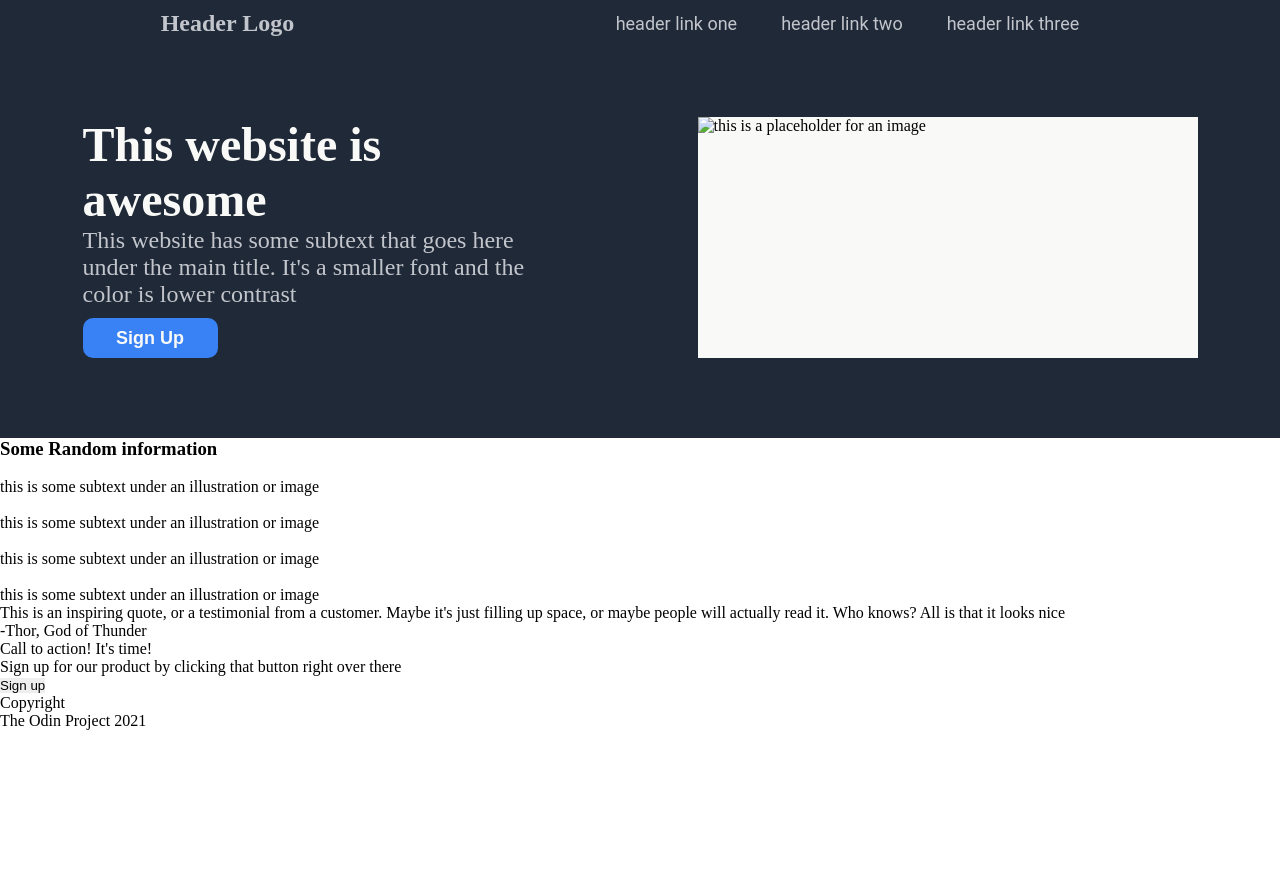
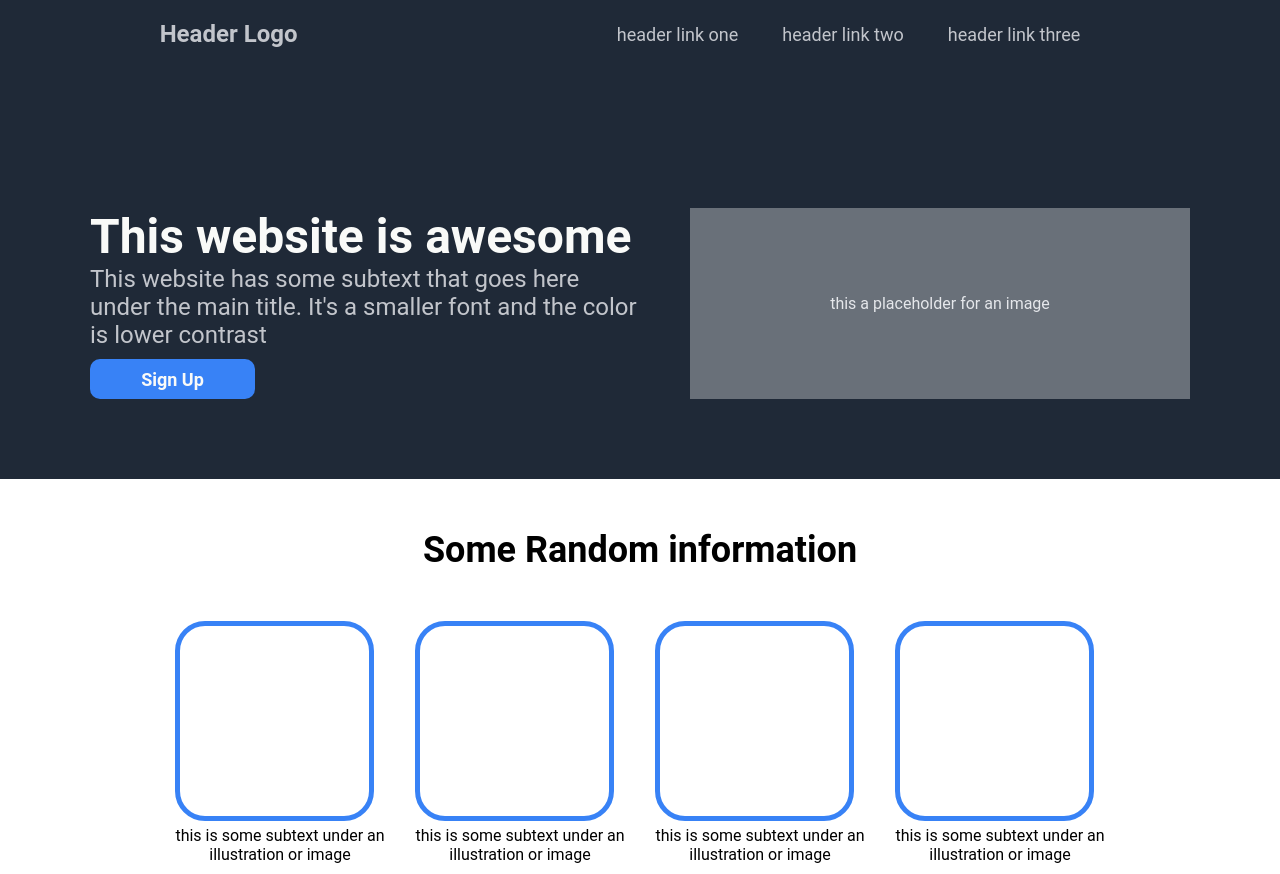
Before and after one commit to Carlton001/Project-1, a plain HTML site: page index.html in a window 1280 px wide. Shown: the top 874 px of the page. Before the commit the page ends 800 px from the top, so only its background shows below. Drawn offline with Linux system fonts and the light colour scheme.

Commit message:
add remaining css to complete the project

```diff
--- a/index.html
+++ b/index.html
@@ -30,7 +30,7 @@
         </div>
 
         <div class="photo-part">
-            <img src="" alt="this is a placeholder for an image">
+            <div class="alt">this a placeholder for an image</div>
         </div>
     </section>
 
@@ -38,24 +38,26 @@
         <div class="first-part">
             <h3>Some Random information</h3>
 
+            <div class="main-box">
                 <div class="box">
-                <img src="" alt="">
+                    <div class="img-box"><img src="" alt="" class="image"></div>
                     <div class="text">this is some subtext under an illustration or image</div>
                 </div>
 
                 <div class="box">
-                <img src="" alt="">
+                    <div class="img-box"><img src="" alt="" class="image"></div>
                     <div class="text">this is some subtext under an illustration or image</div>
                 </div>
 
                 <div class="box">
-                <img src="" alt="">
+                    <div class="img-box"><img src="" alt="" class="image"></div>
                     <div class="text">this is some subtext under an illustration or image</div>
                 </div>
 
                 <div class="box">
-                <img src="" alt="">
+                    <div class="img-box"><img src="" alt="" class="image"></div>
                     <div class="text">this is some subtext under an illustration or image</div>
+                </div>
             </div>
         </div>
 
@@ -68,18 +70,18 @@
         <div class="last-part">
             <div class="blue">
                 <div class="action">
-                    <p>Call to action! It's time!</p>
-                <p>Sign up for our product by clicking that button right over there</p>
+                    <div class="pass">
+                        <div class="t3">Call to action! It's time!</div>
+                        <div class="t4">Sign up for our product by clicking that button right over there</div>
                     </div>
-
                     <button class="last-btn">Sign up</button>
+                </div>
             </div>
         </div>
     </section>
 
     <footer>
-        <div class="copy-r">Copyright</div>
-        <div class="the-odin-pro">The Odin Project 2021</div>
+        <div class="copy-r">Copyright © The Odin Project 2021</div>
     </footer>
 
 </body>
--- a/style.css
+++ b/style.css
@@ -7,12 +7,12 @@
     border: none;
     outline: none;
     scroll-behavior: smooth;
-    /* font-family: 'Poppins', sans-serif; */
+    font-family: 'roboto';
 }
 
 body{
-    /* display: flex; */
-    /* flex-direction: column; */
+    display: flex;
+    flex-direction: column;
 }
 
 .head-section{
@@ -23,7 +23,7 @@ body{
     /* margin-right: 8px; */
     /* padding-right: 8px; */
     padding-bottom: 80px;
-    padding-top: 10px;
+    padding-top: 20px;
     align-items: center;
 }
 
@@ -44,19 +44,24 @@ a{
 .section-1 {
     background: #1f2937;
     display: flex;
-    /* gap: 5px; */
-    justify-content: space-around;
+    gap: 50px;
+    justify-content: center;
     padding-bottom: 80px;
+    padding: 80px;
 
 }
 
 .below-header{
-    width: 450px
+    width: 550px
 }
 
 .photo-part{
+    display: flex;
+    justify-content: center;
+    align-items: center;
     width: 500px;
-    background: #f9faf8;
+    background: #f9faf857;
+    color: #e5e7eb;
 }
 
 .first-btn{
@@ -84,3 +89,120 @@ h1{
     color: #f9faf8;
     font-weight: bolder;
 }
+
+h3{
+    font-weight: bolder;
+    text-align: center;
+    font-size: 36px;
+    margin-top: 50px;
+    margin-bottom: 50px;
+}
+
+.first-part{
+    height: 500px;
+}
+.main-box{
+    display: flex;
+    justify-content:center;
+    gap: 30px;
+}
+
+.box{
+    max-width: 210px;
+    display: flex;
+    flex-direction: column;
+    /* border: 2px solid black; */
+    height: 250px;
+    text-align: center;
+    /* margin-right: ; */
+}
+
+.img-box{
+    width: 199px;
+    height: 200px;
+    border: 5px solid #3882f6;
+    border-radius: 30px;
+    margin-bottom: 5px;
+}
+
+.second-part{
+    background: #e5e7eb;
+    height: 400px;
+    display: flex;
+    flex-direction: column;
+    justify-content: center;
+    align-items: center;
+}
+
+.quote{
+    width: 750px;
+    font-size: 36px;
+    font-style: italic;
+    color: #1f2937;
+}
+
+.subscript{
+    font-weight: bold;
+}
+
+.last-part{
+    height: 250px;
+    display: flex;
+    justify-content: center;
+    align-items: center;
+
+}
+
+.action{
+    display: flex;
+    justify-content: center;
+    align-items: center;
+    gap: 200px;
+    width: 1000px;
+    background: #3882f6;
+    border-radius: 10px;
+    height: 120px;
+}
+
+.pass{
+    display: flex;
+    flex-direction: column;
+}
+
+.last-btn{
+    /* display: flex; */
+    /* justify-content: end; */
+    background: #3882f6;
+    color: #f9faf8;
+    border-radius: 10px;
+    border: 2px solid #e5e7eb;
+    margin-top: 10px;
+    /* padding: 5px; */
+    width: 15%;
+    height: 40px;
+    font-weight: bold;
+    font-size: 18px;
+    cursor: pointer;
+}
+
+.t3{
+    font-weight: bold;
+    font-size: 24px;
+    color:#f9faf8;
+}
+
+.t4{
+    color: #e5e7eb;
+    font-size: 18px;
+}
+
+footer{
+    display: flex;
+    justify-content: center;
+    align-items: center;
+    background: #1f2937;
+    color:#e5e7eb;
+    text-align: center;
+    padding: 40px;
+    font-size: 18px;
+}
```
Lines whose indentation alone changed are shown as unchanged.
